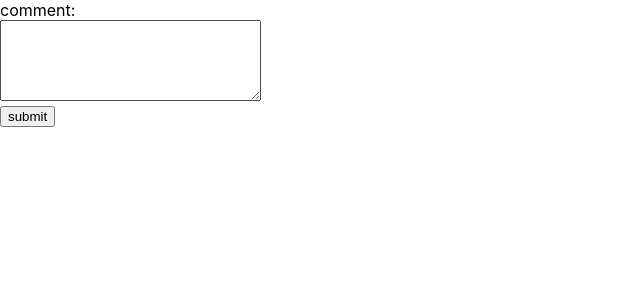
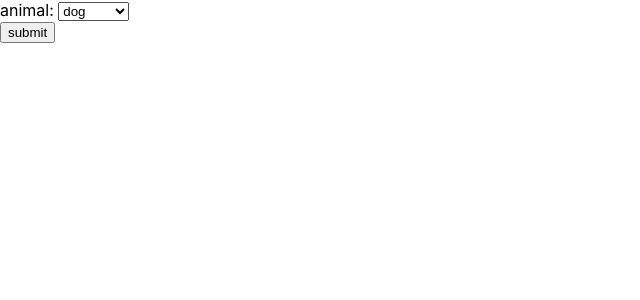
Before and after one commit to Y0hri12/react-intro, a React (Create React App) app: page / in a window 1280 px wide. Shown: the top 300 px of the page, without its empty margins (0-640 px from the left). Built offline with nearby package versions, Linux system fonts and the light colour scheme.

Commit message:
選択ボックス追加 #4

```diff
--- /dev/null
+++ b/src/components/FormSelect.tsx
@@ -0,0 +1,37 @@
+import { useState } from 'react';
+
+export default function FormSelect() {
+  // Stateを初期化
+  const [form, setForm] = useState({ animal: 'dog' });
+
+  // 洗濯ボックスの変更時に入力値をStateに反映
+  const handleForm = (e: React.ChangeEvent<HTMLSelectElement>) => {
+    setForm({ ...form, [e.target.name]: e.target.value });
+  };
+
+  // 送信ボタンクリック時にログにメッセージを出力
+  const show = () => {
+    console.log(`animal: ${form.animal}`);
+  };
+
+  return (
+    <form>
+      <label htmlFor="animal">animal: </label>
+      <select
+        id="animal"
+        name="animal"
+        value={form.animal}
+        onChange={handleForm}
+      >
+        <option value="dog">dog</option>
+        <option value="cat">cat</option>
+        <option value="rabbit">rabbit</option>
+        <option value="hamster">hamster</option>
+      </select>
+      <br />
+      <button type="button" onClick={show}>
+        submit
+      </button>
+    </form>
+  );
+}
--- a/src/index.tsx
+++ b/src/index.tsx
@@ -7,14 +7,15 @@
 // import EventPoint from './components/EventPoint';
 // import StateForm from './components/StateForm';
 // import StateFormUC from './components/StateFormUC';
-import FormTextarea from './components/FormTextarea';
+// import FormTextarea from './components/FormTextarea';
+import FormSelect from './components/FormSelect';
 
 const root = ReactDOM.createRoot(
   document.getElementById('root') as HTMLElement
 );
 root.render(
   <React.StrictMode>
-    <FormTextarea />
+    <FormSelect />
   </React.StrictMode>
 );
 
```
